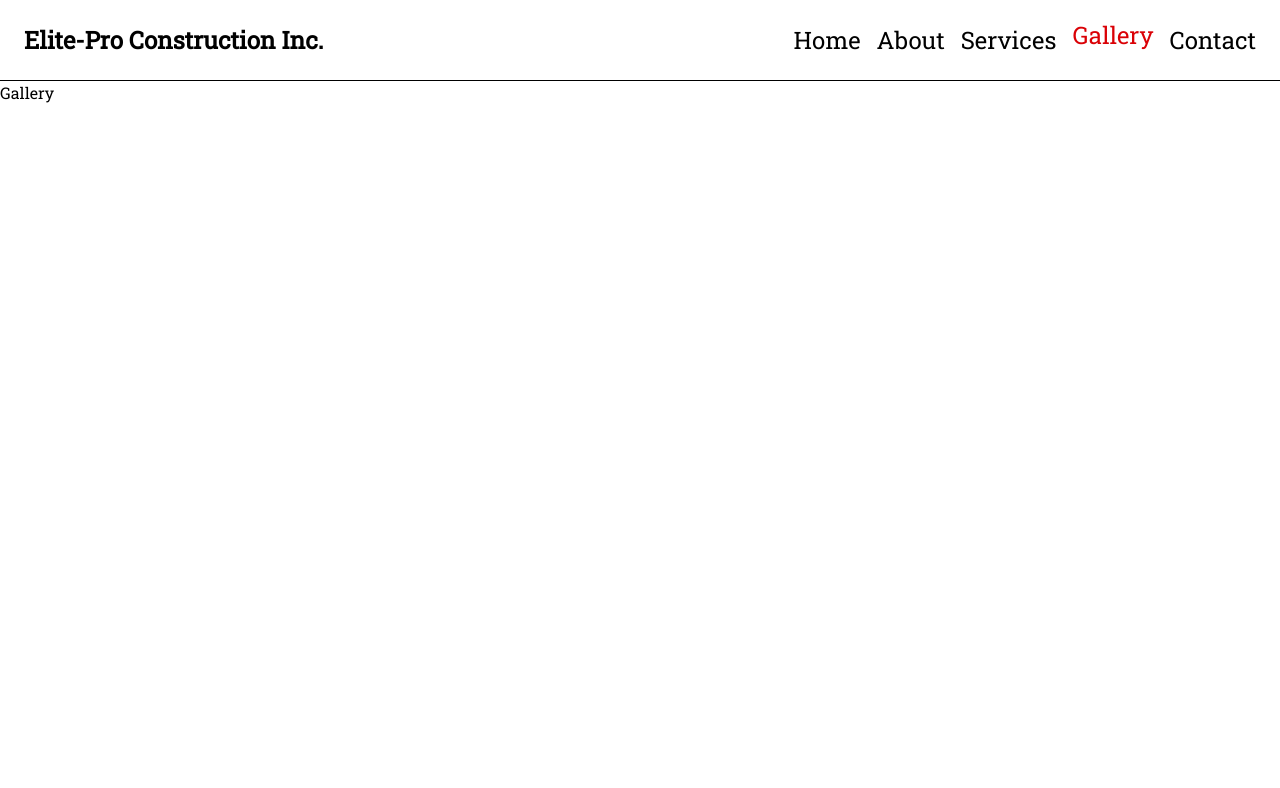
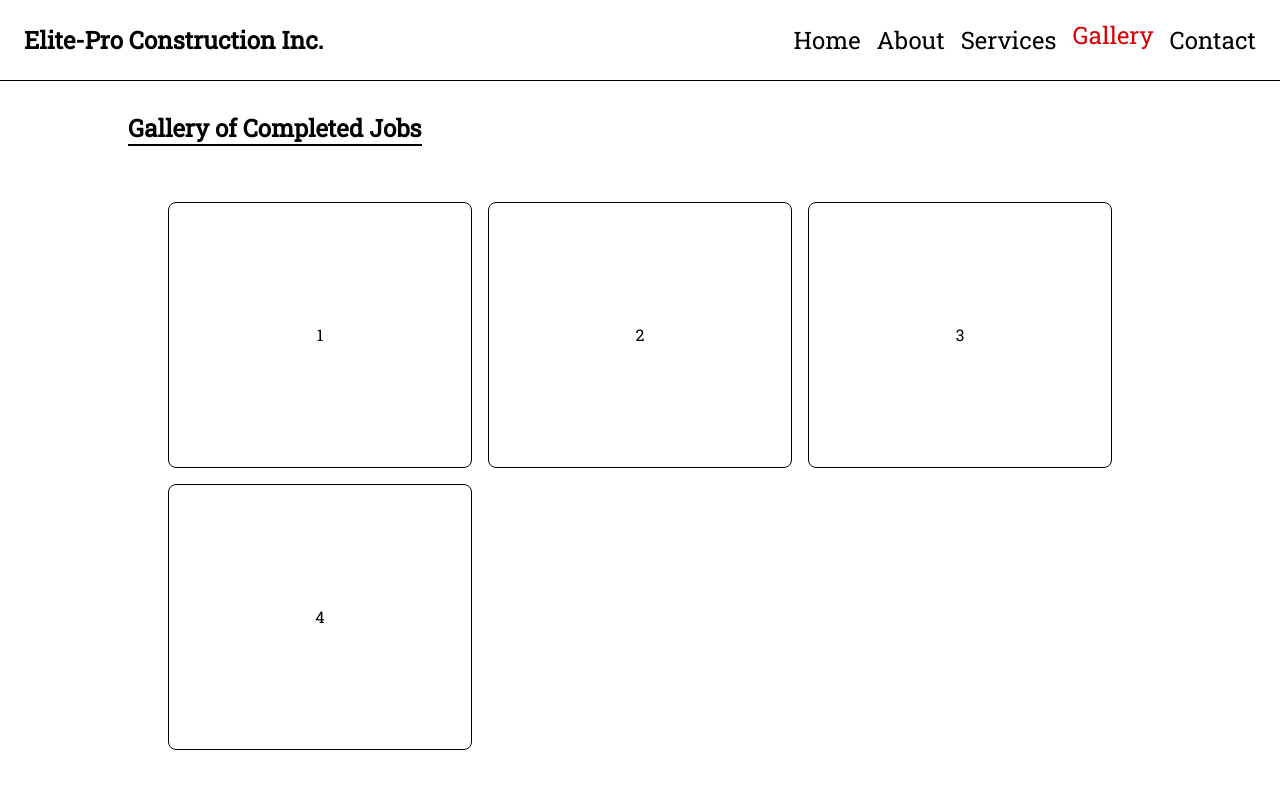
Before and after one commit to BenMoreira/elite-pro-website, a React (Vite) app: page /Gallery in a window 1280 px wide. Shown: the top 788 px of the page. Built offline with nearby package versions, Linux system fonts and the light colour scheme.

Commit message:
Adds to Gallery page

```diff
--- a/src/pages/Gallery.jsx
+++ b/src/pages/Gallery.jsx
@@ -2,7 +2,20 @@ import React from 'react'
 
 const Gallery = () => {
   return (
-    <div>Gallery</div>
+    <div className='mx-[10%]'>
+      <div className='flex flex-col justify-center items-start gap-4 mt-[3%] text-black-100'>
+        <div className='font-bold text-2xl border-b-2 border-black-100'>
+          Gallery of Completed Jobs
+        </div>
+
+        <div className='grid grid-cols-3 gap-4 w-full text-center p-[5vh]'>
+          <div className='border border-black-100 rounded-lg py-[15vh]'>1</div>
+          <div className='border border-black-100 rounded-lg py-[15vh]'>2</div>
+          <div className='border border-black-100 rounded-lg py-[15vh]'>3</div>
+          <div className='border border-black-100 rounded-lg py-[15vh]'>4</div>
+        </div>
+      </div>
+    </div>
   )
 }
 
```
